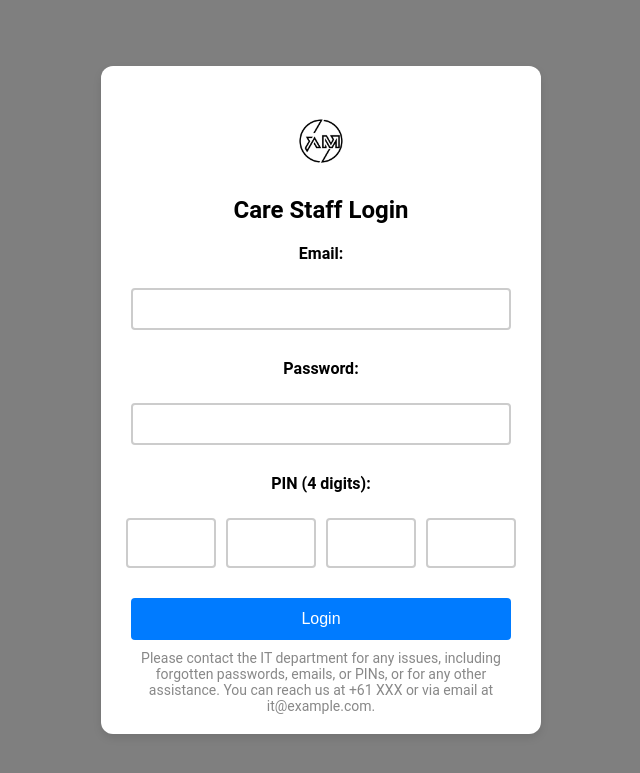
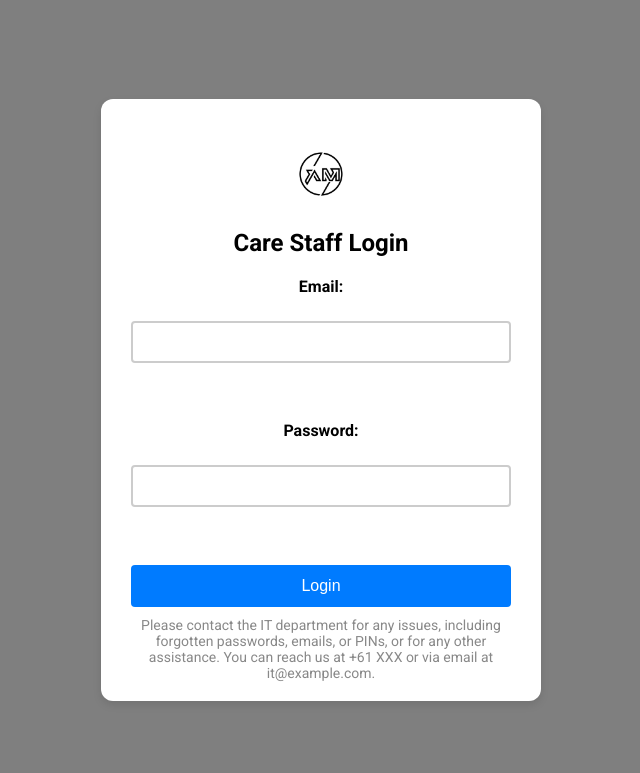
Before and after one commit to AngadB013/IAM-Website, a PHP site: page /login/carestafflogin.php in a window 1280 px wide. Shown: the top 773 px of the page, without its empty margins (319-959 px from the left). Run offline with PHP 8.4, Linux system fonts and the light colour scheme.

Commit message:
Update carestafflogin.php

```diff
--- a/elder/login/carestafflogin.php
+++ b/elder/login/carestafflogin.php
@@ -1,3 +1,4 @@
+
 <?php
 // Start session
 session_start();
@@ -12,26 +13,33 @@ if ($conn->connect_error) {
 
 // Check if form is submitted
 if ($_SERVER["REQUEST_METHOD"] == "POST") {
-    // Check if email, password, and pin are filled
-    if (empty($_POST["email"]) || empty($_POST["password"]) || empty($_POST["pin"])) {
-        echo "<script>alert('Please enter email, password, and PIN');</script>";
+    // Check if email and password are filled
+    if (empty($_POST["email"]) || empty($_POST["password"])) {
+        echo "<script>alert('Please enter email and password');</script>";
     } else {
         // Sanitize input data
         $email = mysqli_real_escape_string($conn, $_POST['email']);
-        // Hash the password for security
-        $password = password_hash(mysqli_real_escape_string($conn, $_POST['password']), PASSWORD_DEFAULT);
-        // Serialize the array of PIN inputs into a string
-        $pin = implode('', array_map('intval', $_POST['pin']));
+        $password = mysqli_real_escape_string($conn, $_POST['password']);
 
-        // Insert data into staff table
-        $sql = "INSERT INTO staff (email, password, pin) VALUES ('$email', '$password', '$pin')";
+        // Query to check if email and password exist in carestaff table
+        $query = "SELECT * FROM carestaff WHERE email='$email'";
+        $result = $conn->query($query);
 
-        if ($conn->query($sql) === TRUE) {
+        if ($result->num_rows > 0) {
+            $row = $result->fetch_assoc();
+            if (password_verify($password, $row['password'])) {
+                // Set session variables
+                $_SESSION['loggedin'] = true;
+                $_SESSION['email'] = $email;
+
                 // Redirect to dashboard or another page
-            header("Location: ../insert.php");
+                header("Location: ../carestaff_dashboard/dashboard.php");
                 exit();
             } else {
-            echo "Error: " . $sql . "<br>" . $conn->error;
+                echo "<script>alert('Invalid email or password');</script>";
+            }
+        } else {
+            echo "<script>alert('Invalid email or password');</script>";
         }
     }
 }
@@ -40,12 +48,16 @@ if ($_SERVER["REQUEST_METHOD"] == "POST") {
 $conn->close();
 ?>
 
-<!DOCTYPE html>
+<!doctype html>
 <html lang="en">
 <head>
-    <meta charset="UTF-8">
-    <meta name="viewport" content="width=device-width, initial-scale=1.0">
   <title>Care Staff Login</title>
+  <meta charset="utf-8">
+  <meta name="viewport" content="width=device-width, initial-scale=1, shrink-to-fit=no">
+
+  <link href="https://fonts.googleapis.com/css2?family=Open+Sans:wght@400;700&family=Playfair+Display:wght@400;700&display=swap" rel="stylesheet">
+  <link rel="stylesheet" href="https://fonts.googleapis.com/css2?family=Roboto:wght@400;700&display=swap">
+
   <style>
     body {
             font-family: 'Roboto', sans-serif;
@@ -97,35 +109,15 @@ $conn->close();
             font-weight: bold; /* Make label input borders bold */
             text-align: left; /* Align label text to the left */
         }
-
 .login-container input[type="email"],
-        .login-container input[type="password"],
-        .login-container input[type="text"] {
+.login-container input[type="password"] {
     width: calc(100% - 20px); /* Reduced input width to accommodate border */
     padding: 10px;
-            margin-bottom: 10px; /* Reduced margin */
+    margin-bottom: 20px;
     border: 2px solid #ccc; /* Set border to bold */
     border-radius: 4px;
     box-sizing: border-box;
     font-size: 16px;
-        }
-
-        .login-container .pin-container {
-            display: flex;
-            justify-content: center;
-            margin-bottom: 20px; /* Reduced margin */
-        }
-
-        .login-container .pin-input {
-            width: 50px;
-            height: 50px;
-            padding: 10px;
-            margin: 0 5px;
-            border: 2px solid #ccc;
-            border-radius: 4px;
-            text-align: center;
-            font-size: 16px;
-            box-sizing: border-box;
 }
 
         .login-container button {
@@ -162,23 +154,18 @@ $conn->close();
     <div class="login-container">
         <img src="logo.jpg" alt="Logo" class="logo">
         <h1>Care Staff Login</h1>
-        <form action="<?php echo htmlspecialchars($_SERVER["PHP_SELF"]); ?>" method="POST">
+        <form method="post" action="<?php echo htmlspecialchars($_SERVER["PHP_SELF"]); ?>">
             <label for="email">Email:</label><br>
-            <input type="email" id="email" name="email" required><br>
+            <input type="email" id="email" name="email" required><br><br>
             <label for="password">Password:</label><br>
-            <input type="password" id="password" name="password" required><br>
-            <label for="pin">PIN (4 digits):</label><br>
-            <div class="pin-container">
-                <input type="text" class="pin-input" name="pin[]" maxlength="1" pattern="\d" required>
-                <input type="text" class="pin-input" name="pin[]" maxlength="1" pattern="\d" required>
-                <input type="text" class="pin-input" name="pin[]" maxlength="1" pattern="\d" required>
-                <input type="text" class="pin-input" name="pin[]" maxlength="1" pattern="\d" required>
-            </div>
+            <input type="password" id="password" name="password" required><br><br>
             <button type="submit">Login</button>
         </form>
         <div class="contact-info">
             Please contact the IT department for any issues, including forgotten passwords, emails, or PINs, or for any other assistance. You can reach us at +61 XXX or via email at it@example.com.
         </div>
+        <?php
+        ?>
     </div>
 </body>
 </html>
```
Lines whose indentation alone changed are shown as unchanged.
